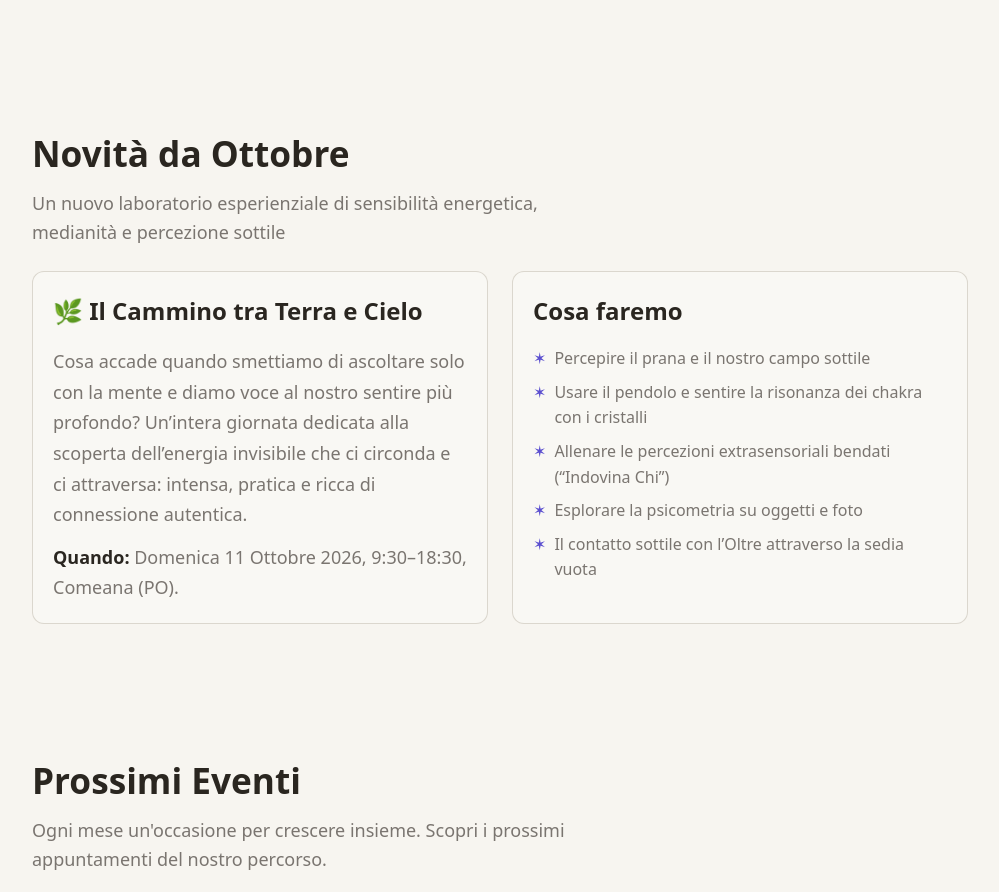
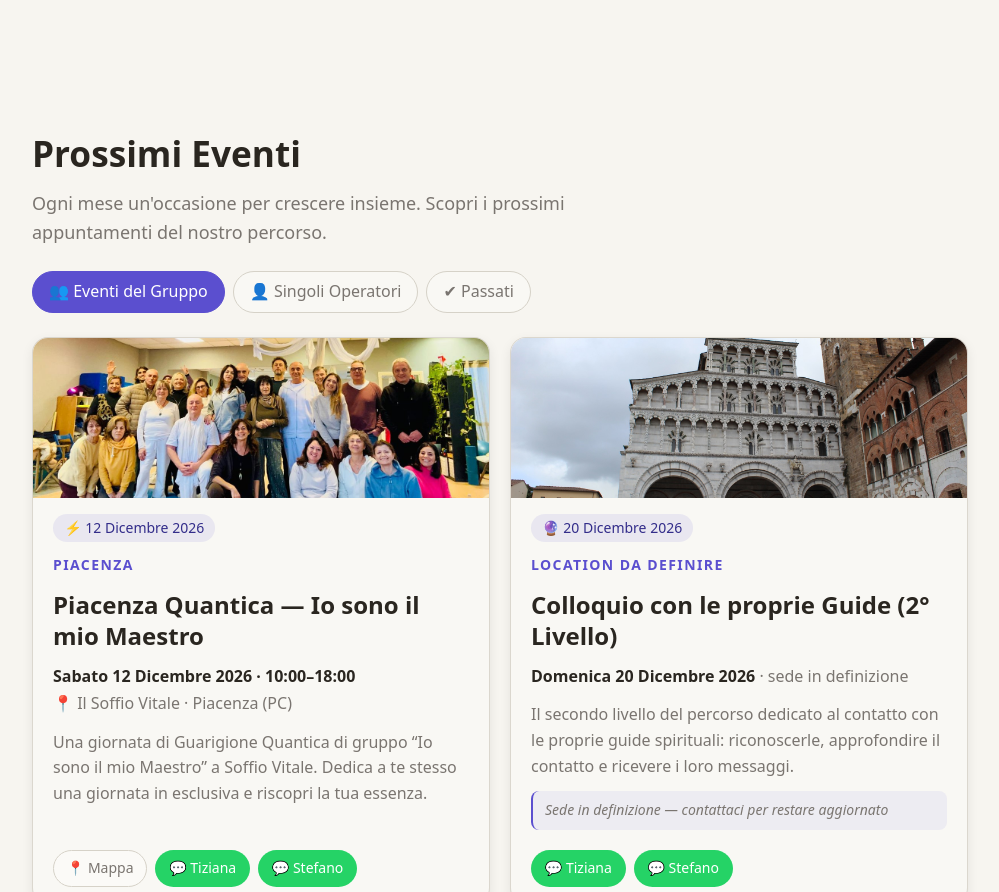
Before and after one commit to calcagnocarloalberto1-star/percorso-site, a plain HTML site: page index.html in a window 1280 px wide. Shown: the part 2833-3725 px from the top of the page, without its empty margins (140-1139 px from the left). Drawn offline with Linux system fonts and the light colour scheme; a web font is replaced by a local one.

Commit message:
Remove Novit&agrave; section and update events
Removed the Novit&agrave; section and some event details.

```diff
--- a/index.html
+++ b/index.html
@@ -429,29 +429,6 @@ footer{background:var(--surface);border-top:1px solid rgba(214,210,200,.6);paddi
   </div>
 </div>
 </section>
-    <section id="novita">
-      <div class="shell">
-        <h2 class="sec-title">Novit&agrave; da Ottobre</h2>
-        <p class="sec-sub">Un nuovo laboratorio esperienziale di sensibilit&agrave; energetica, medianit&agrave; e percezione sottile</p>
-        <div class="programma-grid">
-          <div class="prog-card">
-            <h3>&#127807; Il Cammino tra Terra e Cielo</h3>
-            <p style="color:var(--muted);line-height:1.7">Cosa accade quando smettiamo di ascoltare solo con la mente e diamo voce al nostro sentire pi&ugrave; profondo? Un&rsquo;intera giornata dedicata alla scoperta dell&rsquo;energia invisibile che ci circonda e ci attraversa: intensa, pratica e ricca di connessione autentica.</p>
-            <p style="color:var(--muted);line-height:1.7;margin-top:var(--sp-3)"><strong style="color:var(--text)">Quando:</strong> Domenica 11 Ottobre 2026, 9:30&ndash;18:30, Comeana (PO).</p>
-          </div>
-          <div class="prog-card">
-            <h3>Cosa faremo</h3>
-            <ul>
-              <li>Percepire il prana e il nostro campo sottile</li>
-              <li>Usare il pendolo e sentire la risonanza dei chakra con i cristalli</li>
-              <li>Allenare le percezioni extrasensoriali bendati (&ldquo;Indovina Chi&rdquo;)</li>
-              <li>Esplorare la psicometria su oggetti e foto</li>
-              <li>Il contatto sottile con l&rsquo;Oltre attraverso la sedia vuota</li>
-            </ul>
-          </div>
-        </div>
-      </div>
-    </section>
 <section id="eventi">
 <div class="shell">
   <h2 class="sec-title">Prossimi Eventi</h2>
@@ -551,23 +528,6 @@ footer{background:var(--surface);border-top:1px solid rgba(214,210,200,.6);paddi
       <a class="btn-ev btn-bro" href="https://raw.githubusercontent.com/calcagnocarloalberto1-star/percorso-site/main/brochure-impastando-meditando.pdf" target="_blank" rel="noopener" download>&#128196; Brochure PDF</a>
       <a class="btn-ev btn-ev-wa" href="https://wa.me/393939966819?text=Ciao%20Tiziana%2C%20vorrei%20restare%20aggiornato%20su%20Impastando%20e%20Meditando" target="_blank" rel="noopener">&#128172; Tiziana</a>
       <a class="btn-ev btn-ev-wa" href="https://wa.me/393423033404?text=Ciao%20Stefano%2C%20vorrei%20restare%20aggiornato%20su%20Impastando%20e%20Meditando" target="_blank" rel="noopener">&#128172; Stefano</a>
-    </div>
-  </div>
-</article>
-<article class="event-card">
-  <div class="event-cover">
-    <img src="./Lucca.jpeg" alt="Lucca" loading="lazy"/>
-  </div>
-  <div class="event-body">
-    <span class="event-date-chip">&#127810; Ottobre 2026</span>
-    <span class="event-city">Lucca o Prato</span>
-    <h3>Giornata del Gruppo</h3>
-    <p class="event-meta"><strong>Ottobre 2026</strong> &middot; data in definizione<br>&#128205; Lucca (LU) o Prato (PO)</p>
-    <p class="event-desc">Una giornata dedicata al nostro gruppo: probabilmente la seconda lezione di Quantum Therapy e la riproposizione del Colloquio con le proprie Guide Spirituali (secondo incontro con Tiziana).</p>
-    <div class="event-note">Data e sede in definizione &mdash; contattaci per restare aggiornato</div>
-    <div class="event-actions">
-      <a class="btn-ev btn-ev-wa" href="https://wa.me/393939966819?text=Ciao%20Tiziana%2C%20vorrei%20restare%20aggiornato%20sulla%20giornata%20del%20gruppo%20di%20Ottobre%20a%20Lucca%20o%20Prato" target="_blank" rel="noopener">&#128172; Tiziana</a>
-      <a class="btn-ev btn-ev-wa" href="https://wa.me/393423033404?text=Ciao%20Stefano%2C%20vorrei%20restare%20aggiornato%20sulla%20giornata%20del%20gruppo%20di%20Ottobre%20a%20Lucca%20o%20Prato" target="_blank" rel="noopener">&#128172; Stefano</a>
     </div>
   </div>
 </article>
```
